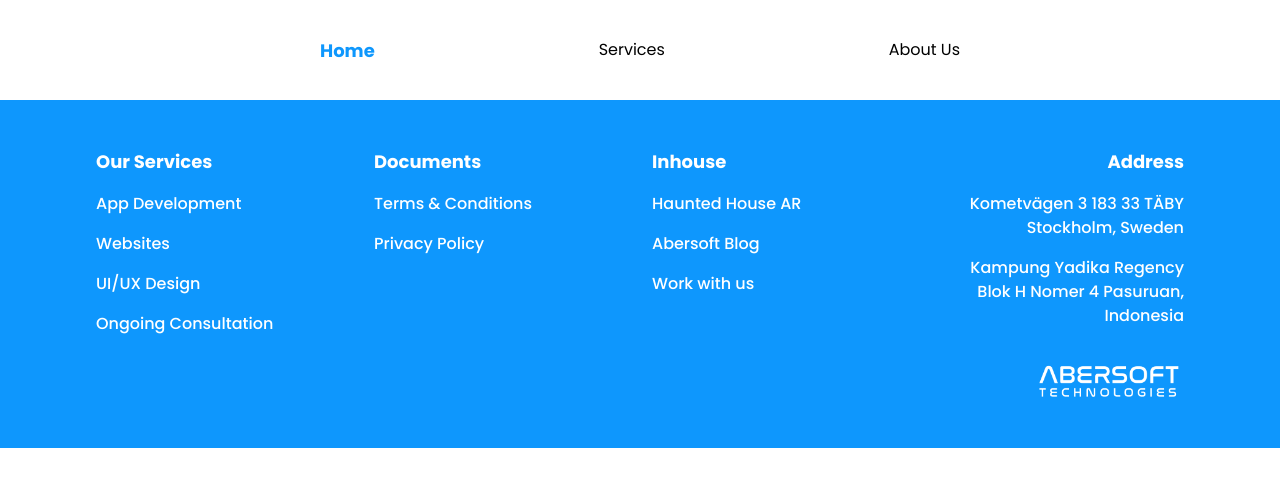
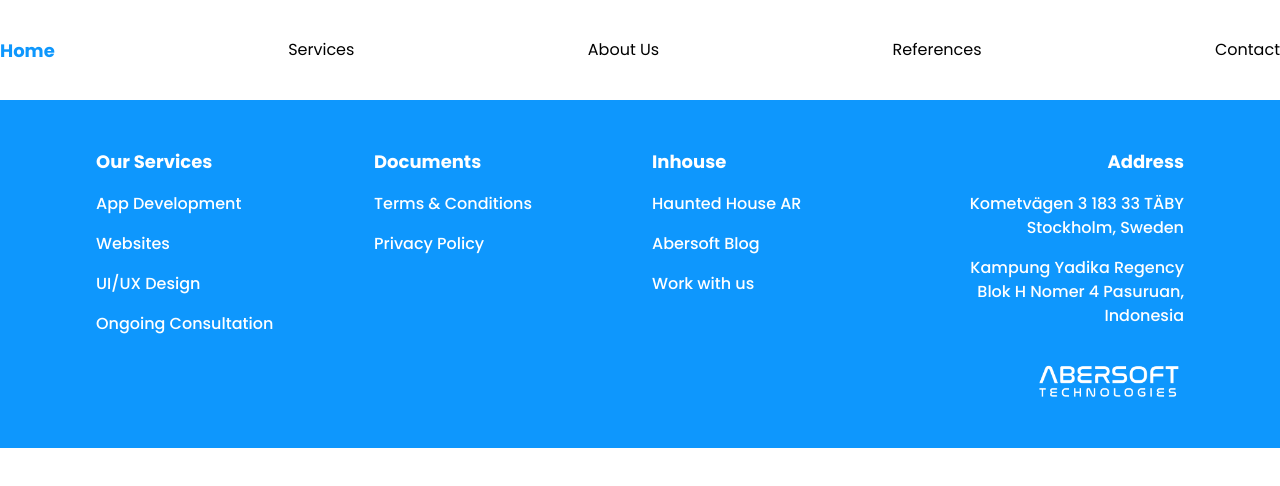
Before and after one commit to gumilar1995/abersoft-test, a Next.js app: page / in a window 1280 px wide. Shown: the top 486 px of the page. Built offline with nearby package versions, Linux system fonts and the light colour scheme.

Commit message:
styles: adjust container

```diff
--- a/src/components/Navigation/index.tsx
+++ b/src/components/Navigation/index.tsx
@@ -7,7 +7,7 @@ import { usePathname } from "next/navigation";
 export default function Navigation({ items }: { items: NavigationItems }) {
   const pathname = usePathname();
   return (
-    <header className={style.header}>
+    <header className={`${style.header} container`}>
       <nav className={style.navigation}>
         {items.map((item, i) => (
           <NavigationItem
--- a/src/components/Navigation/style.module.css
+++ b/src/components/Navigation/style.module.css
@@ -6,8 +6,8 @@
 
 .navigation {
   height: 100px;
+  width: 100%;
   display: flex;
-  width: clamp(450px, 50%, 50%);
   align-items: center;
   justify-content: space-between;
 }
--- a/src/contants/routes.ts
+++ b/src/contants/routes.ts
@@ -13,4 +13,12 @@ export const routes: NavigationItems = [
     label: "About Us",
     href: "/about-us",
   },
+  {
+    label: "References",
+    href: "#",
+  },
+  {
+    label: "Contact",
+    href: "#",
+  },
 ];
--- a/src/sections/Footer/index.tsx
+++ b/src/sections/Footer/index.tsx
@@ -4,7 +4,7 @@ import style from "./style.module.css";
 export default function FooterSection() {
   return (
     <footer className={style.container}>
-      <div className={style.details}>
+      <div className={`${style.details} container`}>
         <div className={style.detail}>
           <h6 className="font-bold text-lg">Our Services</h6>
           <p>App Development</p>
```
